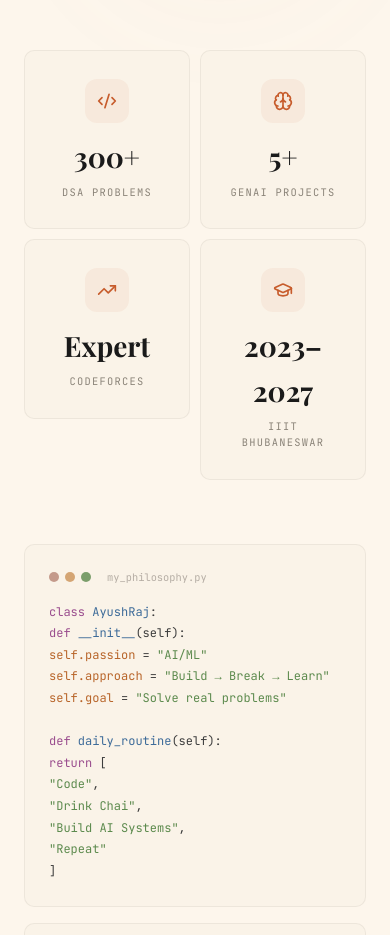
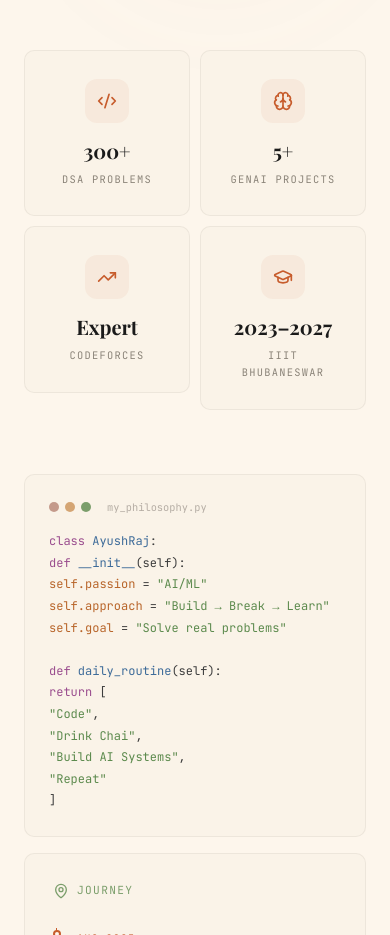
Before and after one commit to Ayush-06-gif/Portfolio, a Next.js app: page / in a window 390 px wide. Shown: the part 1960-2895 px from the top of the page. Built offline with nearby package versions, Linux system fonts and the light colour scheme.

Commit message:
fix: prevent stat card 2023-2027 from wrapping on mobile

```diff
--- a/src/components/sections/About.tsx
+++ b/src/components/sections/About.tsx
@@ -211,12 +211,13 @@ export function About() {
                 >
                   {iconMap[stat.icon]}
                 </div>
-                <p style={{
+                <p className="stat-value" style={{
                   fontFamily: "var(--font-playfair), serif",
                   fontSize: "1.75rem",
                   fontWeight: 700,
                   color: "var(--ink)",
                   marginBottom: "0.25rem",
+                  whiteSpace: "nowrap",
                 }}>
                   {stat.value}
                 </p>
@@ -356,6 +357,7 @@ export function About() {
         @media (max-width: 480px) {
           .stats-grid { gap: 0.625rem !important; }
           .about-bottom { gap: 1rem !important; }
+          .stat-value { font-size: 1.25rem !important; }
         }
       `}</style>
     </section>
```
